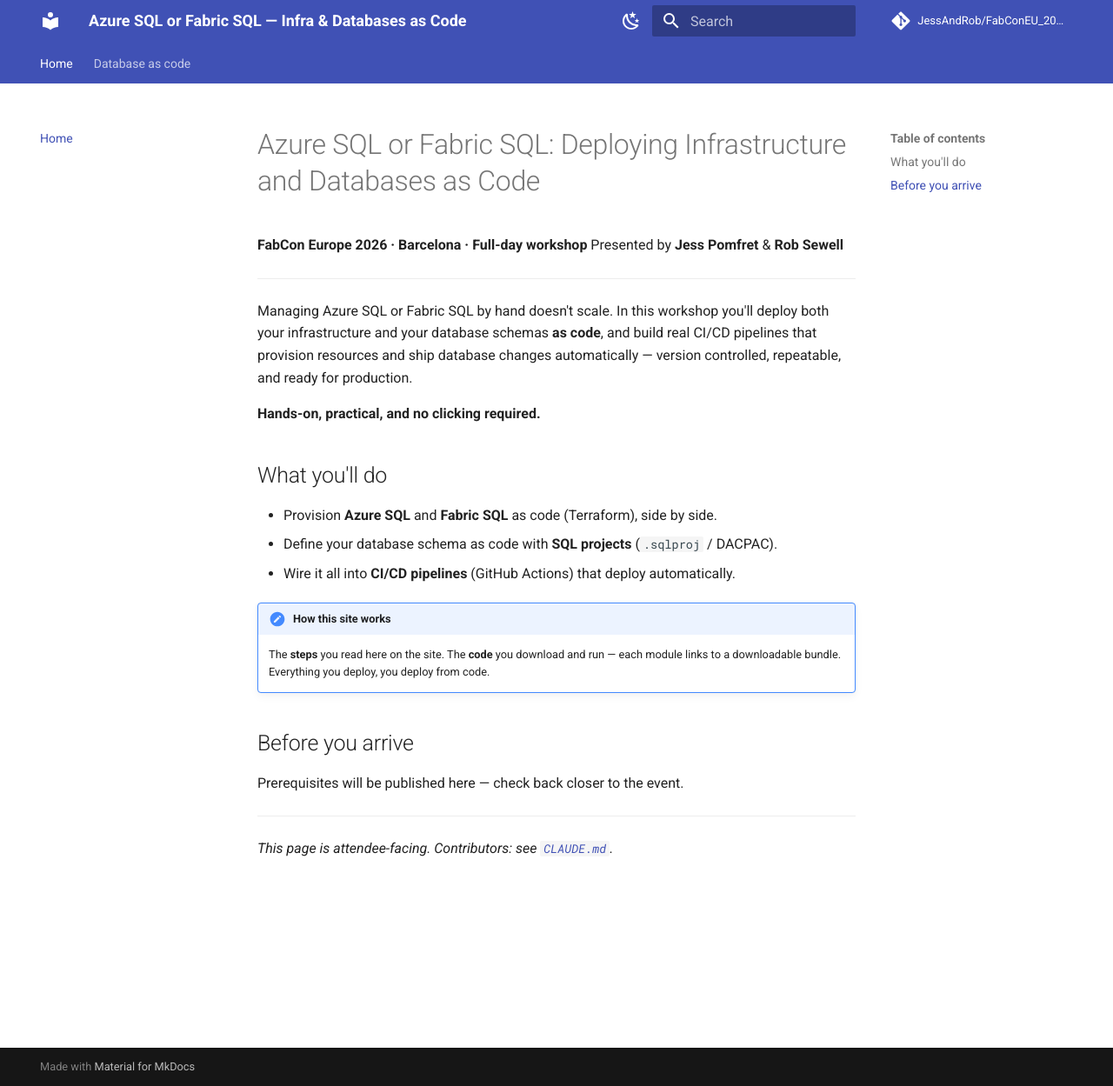
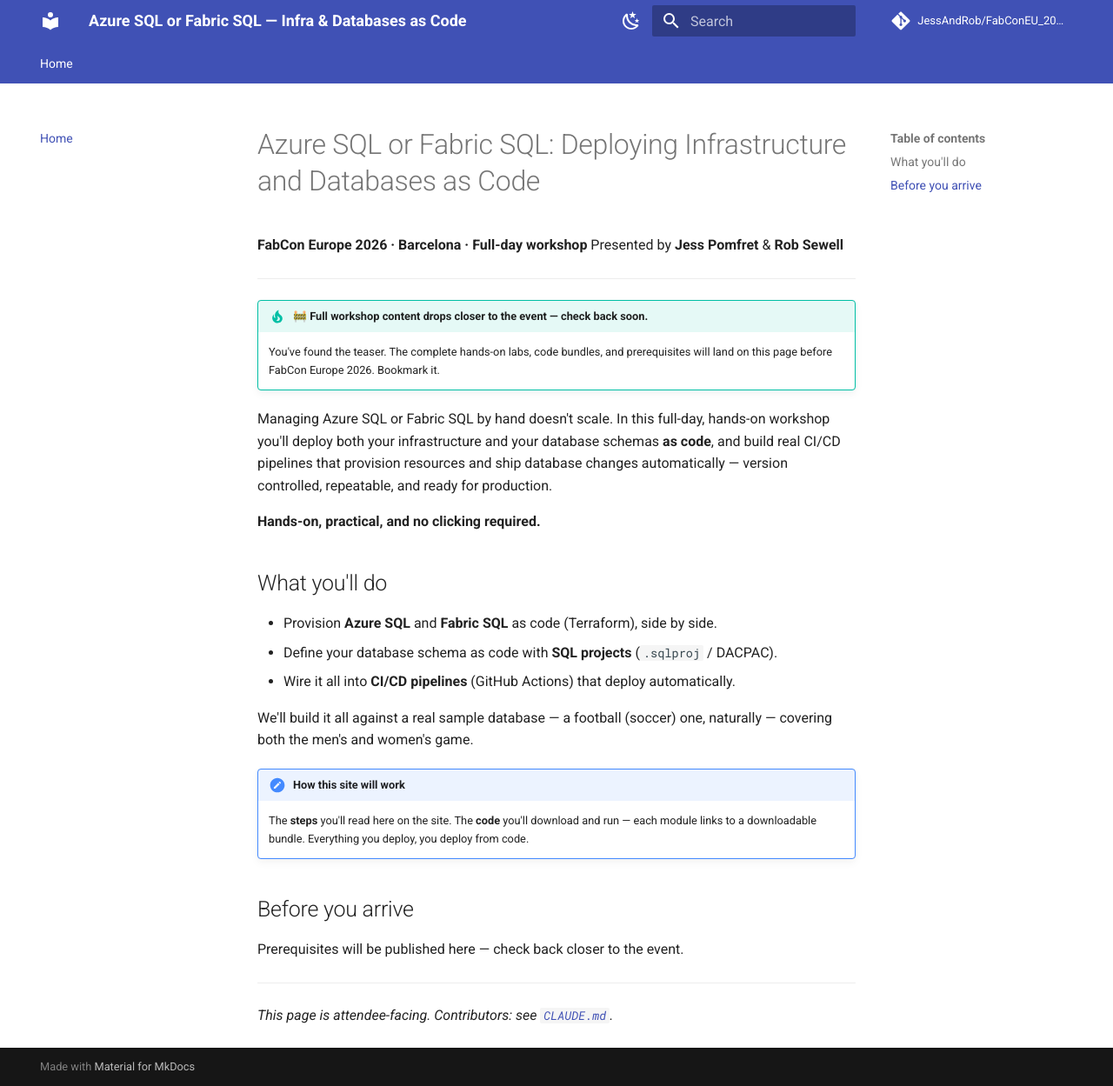
Before and after one commit to ReCyberist/FabConEU_2026_workshop, an MkDocs documentation site: the page built from docs/index.md, in a window 1280 px wide and 1249 px high. Shown: the whole window at 87% size. Built offline with MkDocs 1.6.1 and Material for MkDocs 9.7.7, drawn with Linux system fonts in a browser that asks for light colours; comment, search, counter and statistics services are not loaded.

Commit message:
Add GitHub Pages deploy workflow with teaser mode
Publishes the MkDocs Material site to GitHub Pages on push to main via the
modern artifact deployment (configure-pages + upload-pages-artifact +
deploy-pages) rather than a gh-pages branch.

Pages sites are public even from a private repo, so the site ships in "teaser
mode": docs/index.md is a teaser and mkdocs.yml holds the real content out of
the published build via exclude_docs. The reveal is a one-PR diff (drop
exclude_docs, un-comment nav). site_url is now set to the confirmed Pages URL.

Verified: mkdocs build --strict exits 0 and publishes only the teaser.
Closes task #11.

Co-Authored-By: Claude Opus 4.8 <noreply@anthropic.com>

```diff
--- a/docs/index.md
+++ b/docs/index.md
@@ -5,9 +5,13 @@ Presented by **Jess Pomfret** & **Rob Sewell**
 
 ---
 
-Managing Azure SQL or Fabric SQL by hand doesn't scale. In this workshop you'll deploy
-both your infrastructure and your database schemas **as code**, and build real CI/CD
-pipelines that provision resources and ship database changes automatically — version
+!!! tip "🚧 Full workshop content drops closer to the event — check back soon."
+    You've found the teaser. The complete hands-on labs, code bundles, and prerequisites
+    will land on this page before FabCon Europe 2026. Bookmark it.
+
+Managing Azure SQL or Fabric SQL by hand doesn't scale. In this full-day, hands-on workshop
+you'll deploy both your infrastructure and your database schemas **as code**, and build real
+CI/CD pipelines that provision resources and ship database changes automatically — version
 controlled, repeatable, and ready for production.
 
 **Hands-on, practical, and no clicking required.**
@@ -17,8 +21,11 @@ controlled, repeatable, and ready for production.
 - Define your database schema as code with **SQL projects** (`.sqlproj` / DACPAC).
 - Wire it all into **CI/CD pipelines** (GitHub Actions) that deploy automatically.
 
-!!! note "How this site works"
-    The **steps** you read here on the site. The **code** you download and run — each
+We'll build it all against a real sample database — a football (soccer) one, naturally —
+covering both the men's and women's game.
+
+!!! note "How this site will work"
+    The **steps** you'll read here on the site. The **code** you'll download and run — each
     module links to a downloadable bundle. Everything you deploy, you deploy from code.
 
 ## Before you arrive
--- a/mkdocs.yml
+++ b/mkdocs.yml
@@ -1,7 +1,7 @@
 site_name: Azure SQL or Fabric SQL — Infra & Databases as Code
 site_description: FabCon Europe 2026 full-day workshop — Jess Pomfret & Rob Sewell
 site_author: Jess Pomfret & Rob Sewell
-# Update site_url / repo_url when the Pages URL and repo are confirmed.
+site_url: https://jessandrob.github.io/FabConEU_2026_workshop/
 repo_url: https://github.com/JessAndRob/FabConEU_2026_workshop
 repo_name: JessAndRob/FabConEU_2026_workshop
 
@@ -40,11 +40,24 @@ markdown_extensions:
   - toc:
       permalink: true
 
+# ── TEASER MODE ───────────────────────────────────────────────────────────────
+# The site is public (Pages sites are public even from a private repo), so until the
+# reveal we publish ONLY the teaser home page. Real content stays in the repo on main —
+# versioned and building locally — but is held out of the published site via exclude_docs
+# below. `mkdocs build --strict` stays happy because excluded pages aren't in the nav.
+#
+#   👉 TO REVEAL THE FULL SITE: delete the `exclude_docs` block below AND un-comment the
+#      real nav entries. That one PR is the reveal.
+exclude_docs: |
+  database/sample-database.md
+# ────────────────────────────────────────────────────────────────────────────────
+
 # Navigation — expand as content is written under docs/.
 nav:
   - Home: index.md
-  - Database as code:
-      - The sample database: database/sample-database.md
+  # --- Held until reveal (see exclude_docs above) ---
+  # - Database as code:
+  #     - The sample database: database/sample-database.md
   # - Getting started:
   #     - Prerequisites: setup/prerequisites.md
   # - Infrastructure as code:
```
Also changed, not shown: notes/LEARNINGS.md (+37 -0 lines), planning/tasks.md (+1 -1 lines), 1 other file.
